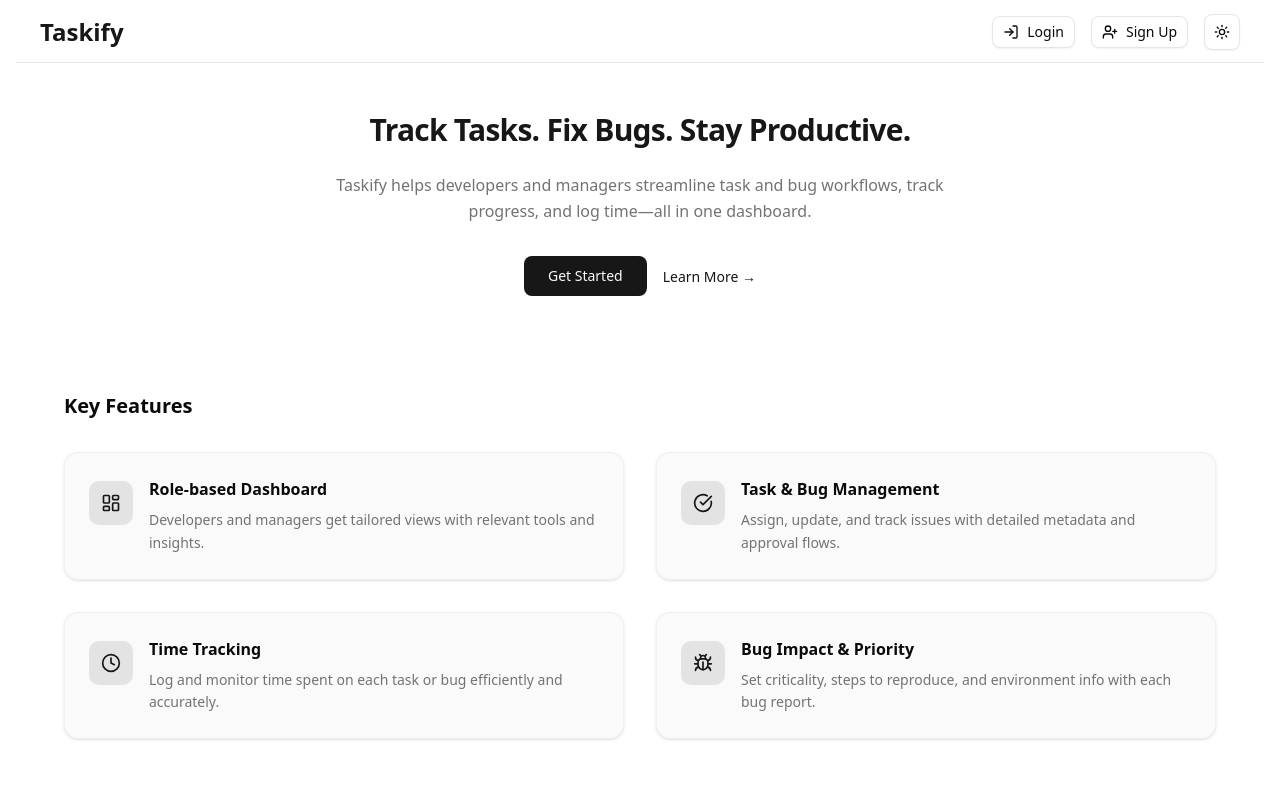
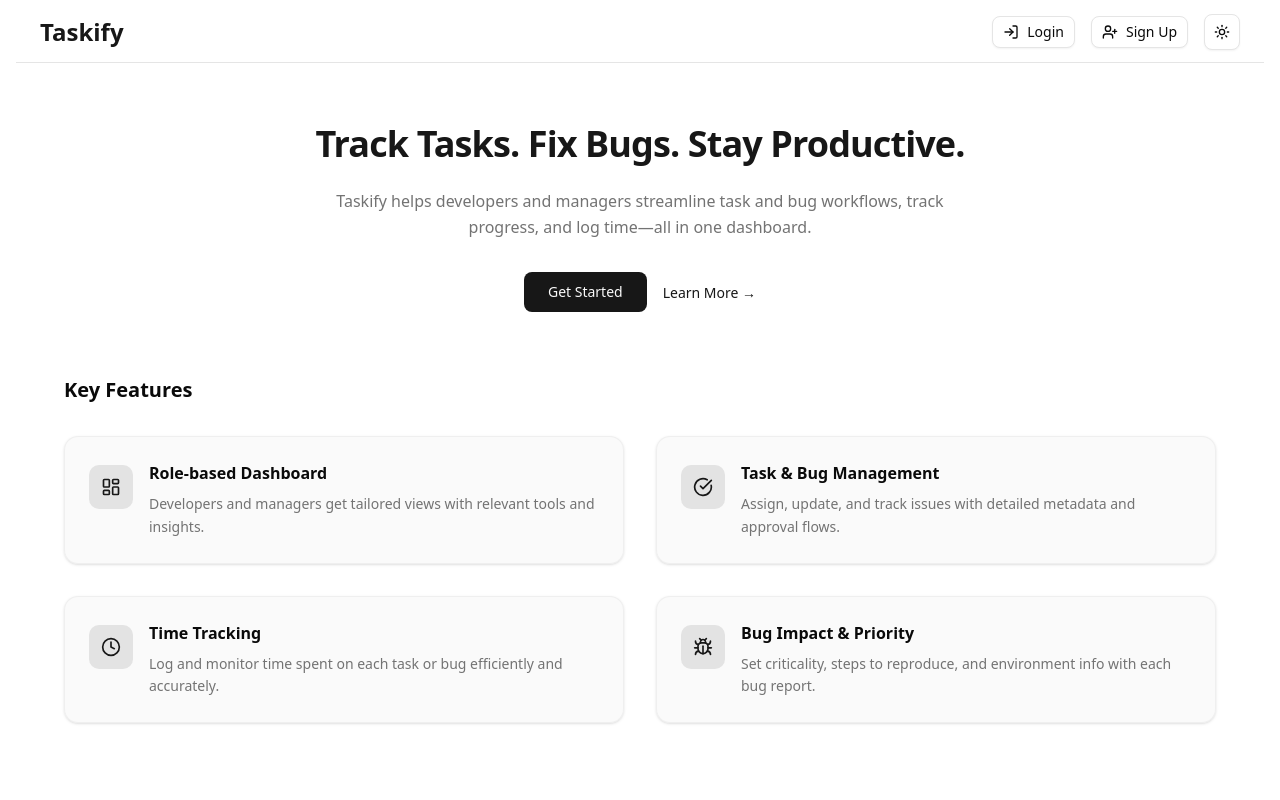
Before and after one commit to harshith754/taskify, a Next.js app: page / in a window 1280 px wide. Shown: the top 800 px of the page. Built offline with nearby package versions, Linux system fonts and the light colour scheme; no server answers.

Commit message:
fix landing style

```diff
--- a/src/app/page.tsx
+++ b/src/app/page.tsx
@@ -15,10 +15,10 @@ export default function LandingPage() {
   };
 
   return (
-    <div className="min-h-screen bg-background text-foreground flex flex-col">
-      <main className="flex-1 flex flex-col items-center justify-center px-4 sm:px-6 lg:px-8 py-12 text-center">
+    <div className="min-h-screen bg-background text-foreground flex flex-col gap-0">
+      <main className="flex-1 flex flex-col items-center justify-center px-2 sm:px-6 lg:px-8 py-10 text-center">
         <div className="max-w-4xl mx-auto">
-          <h1 className="text-4xl sm:text-2xl lg:text-3xl font-bold tracking-tight text-primary mb-6">
+          <h1 className="text-4xl lg:mt-5 font-bold tracking-tight text-primary mb-6">
             Track Tasks. Fix Bugs. Stay Productive.
           </h1>
           <p className="mt-4 max-w-2xl mx-auto text-lg sm:text-base text-muted-foreground leading-relaxed">
@@ -28,18 +28,28 @@ export default function LandingPage() {
 
           <div className="flex flex-col sm:flex-row mt-8 gap-4 items-center justify-center">
             {isSignedIn ? (
-              <Button size="lg" className="px-6 py-2 text-sm w-full sm:w-auto" onClick={handleGetStarted}>
+              <Button
+                size="lg"
+                className="px-6 py-2 text-sm w-full sm:w-auto"
+                onClick={handleGetStarted}
+              >
                 Get Started
               </Button>
             ) : (
               <SignInButton mode="modal">
-                <Button size="lg" className="px-6 py-2 text-sm w-full sm:w-auto">
+                <Button
+                  size="lg"
+                  className="px-6 py-2 text-sm w-full sm:w-auto"
+                >
                   Get Started
                 </Button>
               </SignInButton>
             )}
             <a href="#features" className="w-full sm:w-auto">
-              <Button variant="link" className="text-sm p-0 h-auto w-full sm:w-auto">
+              <Button
+                variant="link"
+                className="text-sm p-0 h-auto w-full sm:w-auto"
+              >
                 Learn More →
               </Button>
             </a>
@@ -47,7 +57,10 @@ export default function LandingPage() {
         </div>
 
         {/* Features Section */}
-        <section id="features" className="mt-16 sm:mt-20 lg:mt-24 max-w-6xl w-full">
+        <section
+          id="features"
+          className="mt-16 max-w-6xl w-full"
+        >
           <h3 className="text-lg sm:text-xl font-semibold mb-6 sm:mb-8 text-center lg:text-left">
             Key Features
           </h3>
@@ -74,12 +87,11 @@ export default function LandingPage() {
             />
           </div>
         </section>
+
       </main>
-
-      {/* Footer */}
-      <footer className="mt-16 sm:mt-20 py-6 sm:py-8 text-xs sm:text-sm text-muted-foreground text-center border-t px-4">
-        <p>© 2025 Taskify. Built with ❤️ using Next.js & ShadCN UI.</p>
-      </footer>
+       <footer className="mt-16 sm:mt-20 py-6 sm:py-8 text-xs sm:text-sm text-muted-foreground text-center border-t px-4">
+          <p>© 2025 Taskify. Built with ❤️ using Next.js & ShadCN UI.</p>
+        </footer>
     </div>
   );
 }
```
